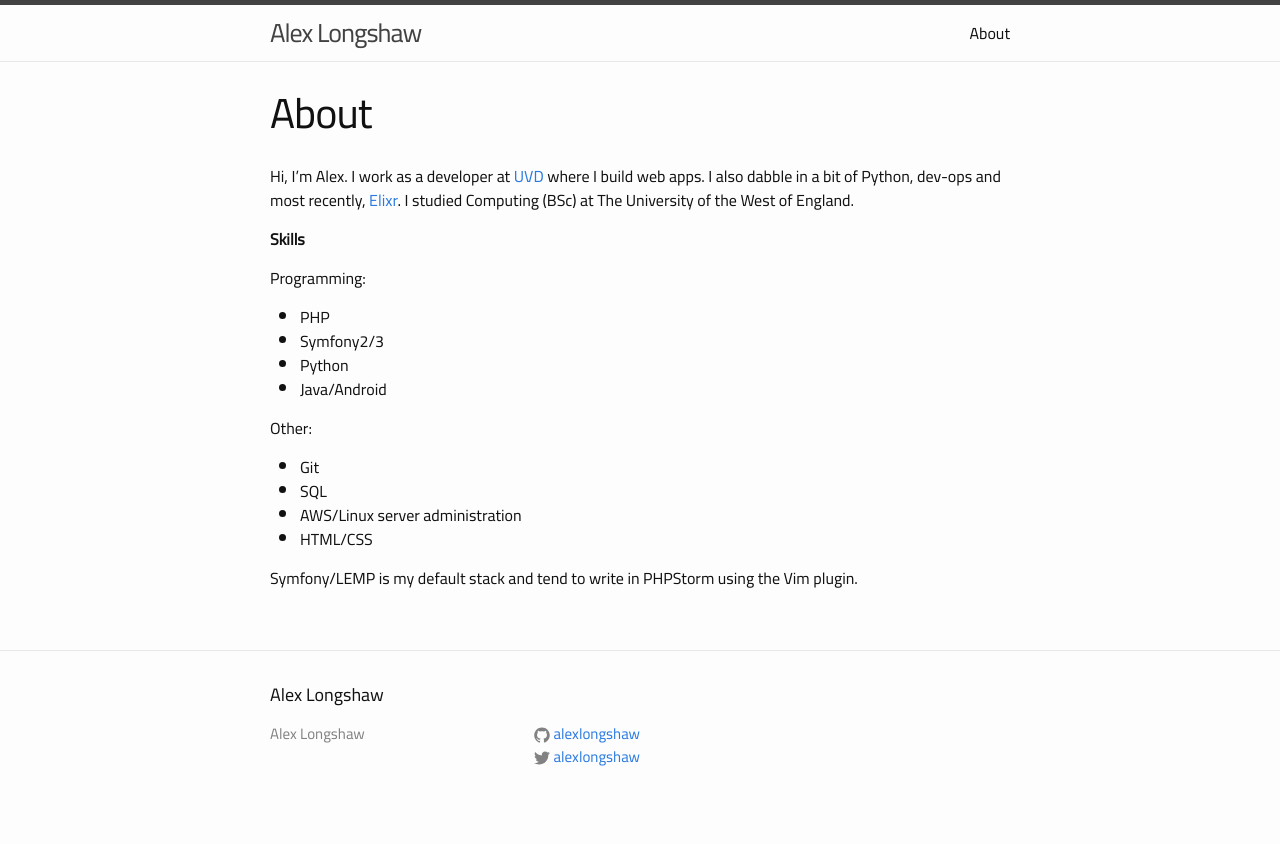
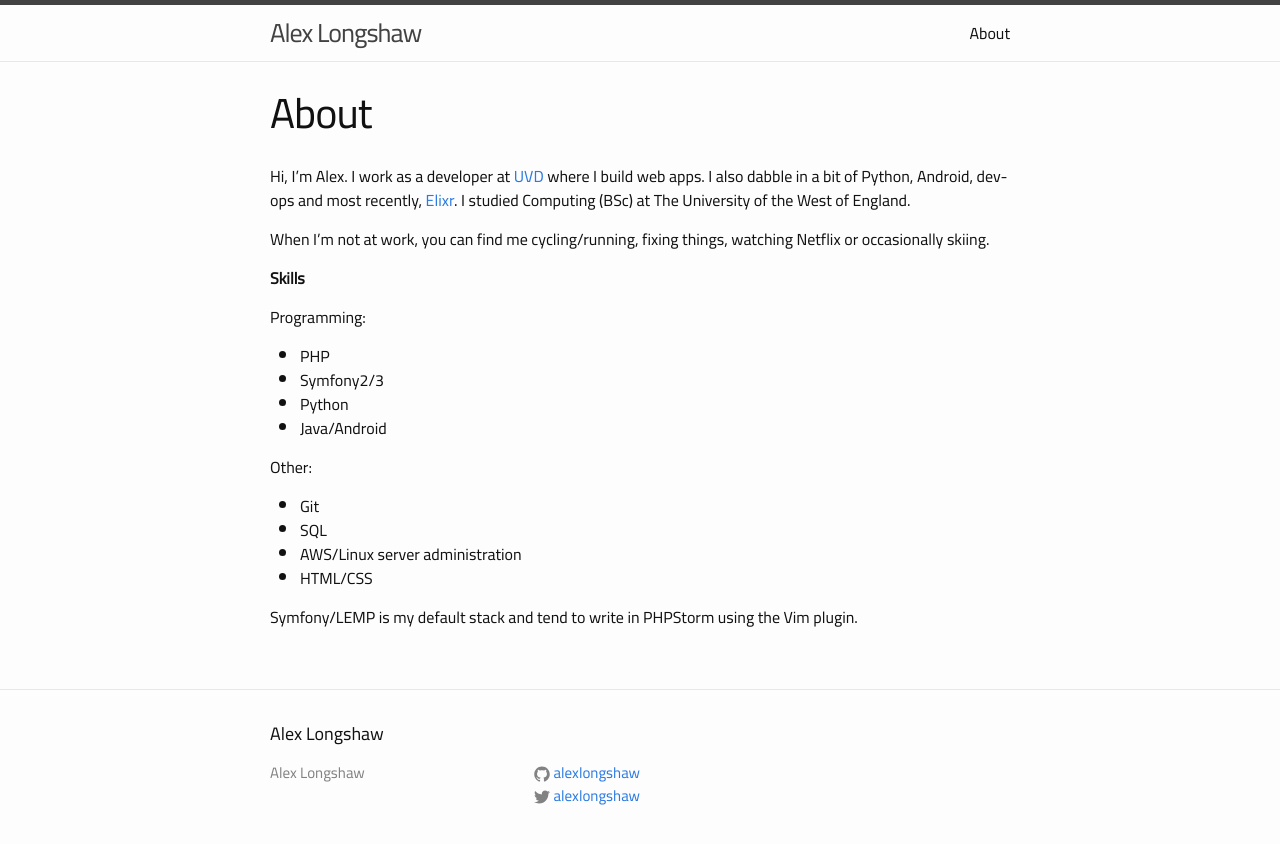
Before and after one commit to alexlongshaw/alexlongshaw.github.io, a Jekyll site: the page built from about.md, in a window 1280 px wide. Shown: the top 844 px of the page. Built offline with Jekyll 4.4.1, drawn with Linux system fonts in a browser that asks for light colours.

Commit message:
Updated about page

```diff
--- a/about.md
+++ b/about.md
@@ -4,7 +4,9 @@ title: About
 permalink: /about/
 ---
 
-Hi, I'm Alex. I work as a developer at [UVD](http://uvd.co.uk/) where I build web apps. I also dabble in a bit of Python, dev-ops and most recently, [Elixr](http://elixir-lang.org/). I studied Computing (BSc) at The University of the West of England.
+Hi, I'm Alex. I work as a developer at [UVD](http://uvd.co.uk/) where I build web apps. I also dabble in a bit of Python, Android, dev-ops and most recently, [Elixr](http://elixir-lang.org/). I studied Computing (BSc) at The University of the West of England.
+
+When I'm not at work, you can find me cycling/running, fixing things, watching Netflix or occasionally skiing.
 
 
 **Skills**
```
